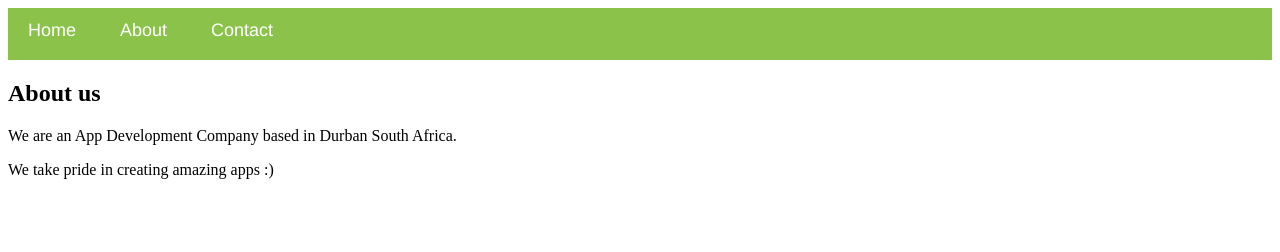
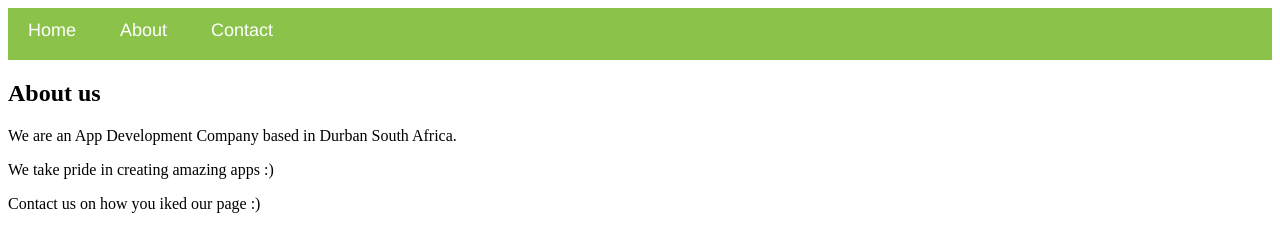
Before and after one commit to Morgan217/SuperheroApp, a plain HTML site: page about.html in a window 1280 px wide. Drawn offline with Linux system fonts and the light colour scheme.

Commit message:
update about us new line

```diff
--- a/about.html
+++ b/about.html
@@ -12,5 +12,6 @@
         <h2>About us</h2>
         <p>We are an App Development Company based in Durban South Africa.</p>
         <p>We take pride in creating amazing apps :)</p>
+        <p> Contact us on how you iked our page :)</p>
     </body>
 </html>
```
